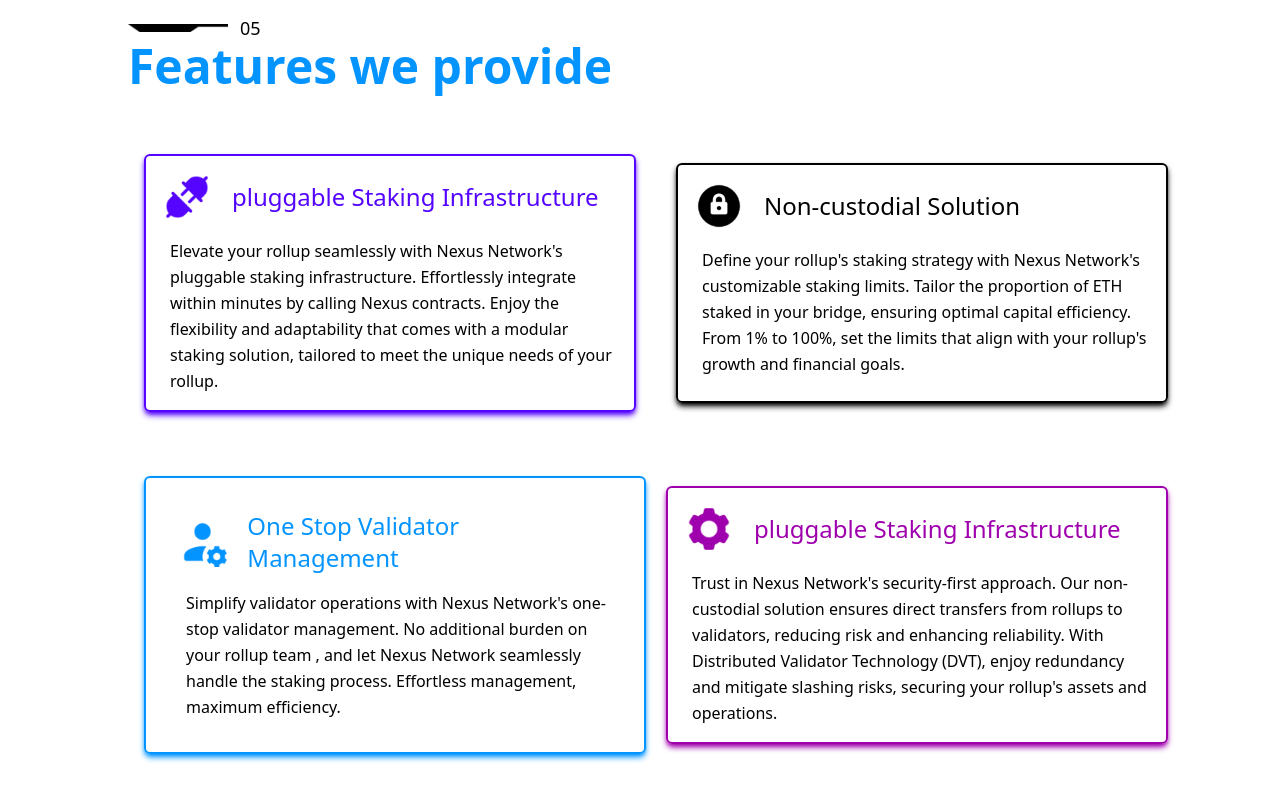
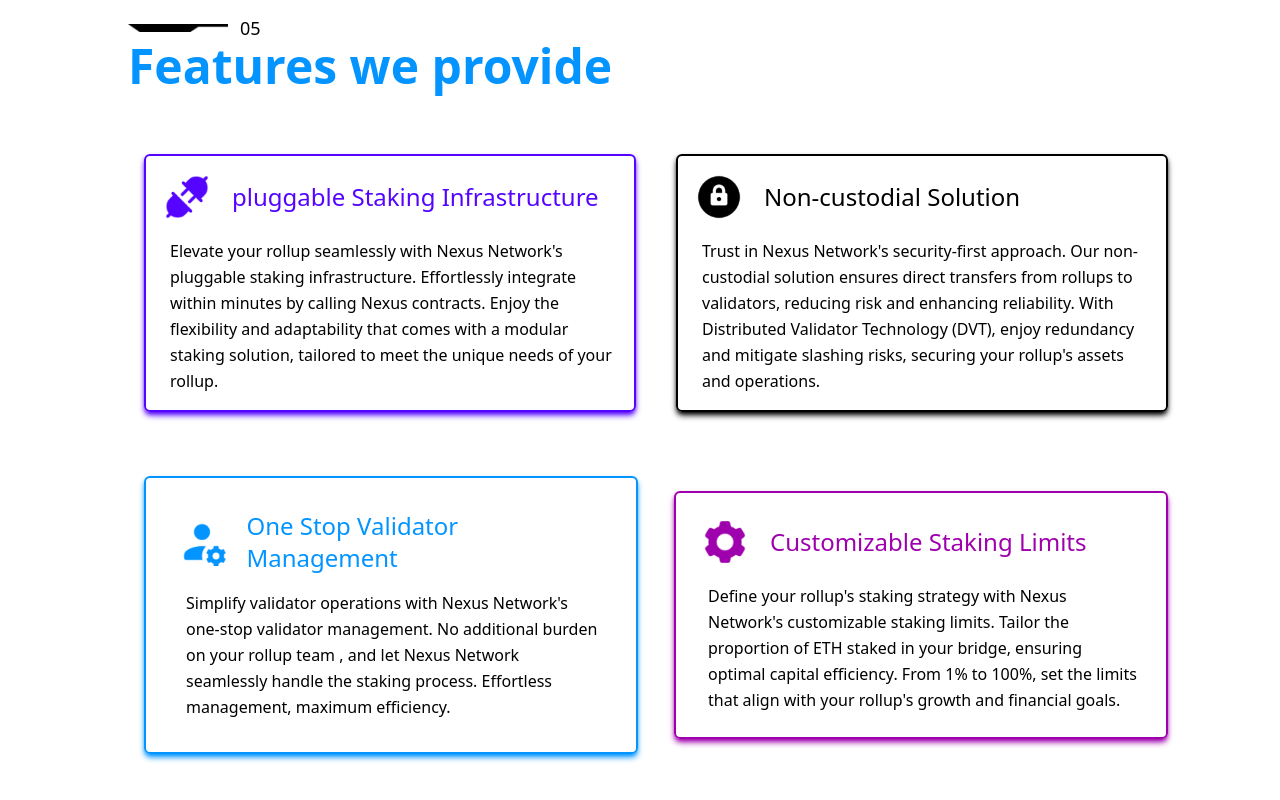
Before and after one commit to Nexus-2023/Nexus-Website, a Next.js app: page / in a window 1280 px wide. Shown: the part 3170-3970 px from the top of the page. Built offline with nearby package versions, Linux system fonts and the light colour scheme; no server answers.

Commit message:
features data  fixed

```diff
--- a/src/Components/Section/Features.jsx
+++ b/src/Components/Section/Features.jsx
@@ -99,17 +99,18 @@
 
               <div className="ml-2  leading-relaxed font-medium   ">
                 <p>
-                  Define your rollup's staking strategy with Nexus Network's
-                  customizable staking limits. Tailor the proportion of ETH
-                  staked in your bridge, ensuring optimal capital efficiency.
-                  From 1% to 100%, set the limits that align with your rollup's
-                  growth and financial goals.
+                  Trust in Nexus Network's security-first approach. Our
+                  non-custodial solution ensures direct transfers from rollups
+                  to validators, reducing risk and enhancing reliability. With
+                  Distributed Validator Technology (DVT), enjoy redundancy and
+                  mitigate slashing risks, securing your rollup's assets and
+                  operations.
                 </p>
               </div>
             </div>
           </motion.div>
         </div>
-        <div className="  flex   desktop:text-base   text-sm  flex-col space-y-8 tablet:flex-row  tablet:space-y-0 tablet:space-x-5  justify-center items-center mt-16  w-[80vw]">
+        <div className="  flex   desktop:text-base   text-sm  flex-col space-y-8 tablet:flex-row  tablet:space-y-0 tablet:space-x-9  justify-center items-center mt-16  w-[80vw]">
           <motion.div
             initial={{ opacity: 0, y: 20 }}
             animate={isInView ? { opacity: 1, y: 0 } : { opacity: 0, y: 20 }}
@@ -142,25 +143,24 @@
             animate={isInView ? { opacity: 1, y: 0 } : { opacity: 0, y: 20 }}
             transition={{ duration: 0.5, delay: 1.2 }}
           >
-            <div className=" p-4 mx-4 border-[#9F00AD]  min-h-[30vh] max-w-lg border-2 flex flex-col w-full shadow-md rounded-md shadow-[#9F00AD]">
+            <div className=" p-6 mx-4 border-[#9F00AD]  min-h-[30vh] max-w-lg border-2 flex flex-col w-full shadow-md rounded-md shadow-[#9F00AD]">
               <div className="flex space-x-5  items-center mb-4 ">
                 <div>
                   <Image src={l4} width={50} height={50} />
                 </div>
 
                 <h1 className="text-[#9F00AD] text-lg  medium:text-lg laptop:text-xl desktop:text-2xl font-medium">
-                  pluggable Staking Infrastructure
+                  Customizable Staking Limits
                 </h1>
               </div>
 
               <div className="ml-2  leading-relaxed font-medium   ">
                 <p>
-                  Trust in Nexus Network's security-first approach. Our
-                  non-custodial solution ensures direct transfers from rollups
-                  to validators, reducing risk and enhancing reliability. With
-                  Distributed Validator Technology (DVT), enjoy redundancy and
-                  mitigate slashing risks, securing your rollup's assets and
-                  operations.
+                  Define your rollup's staking strategy with Nexus Network's
+                  customizable staking limits. Tailor the proportion of ETH
+                  staked in your bridge, ensuring optimal capital efficiency.
+                  From 1% to 100%, set the limits that align with your rollup's
+                  growth and financial goals.
                 </p>
               </div>
             </div>
```
